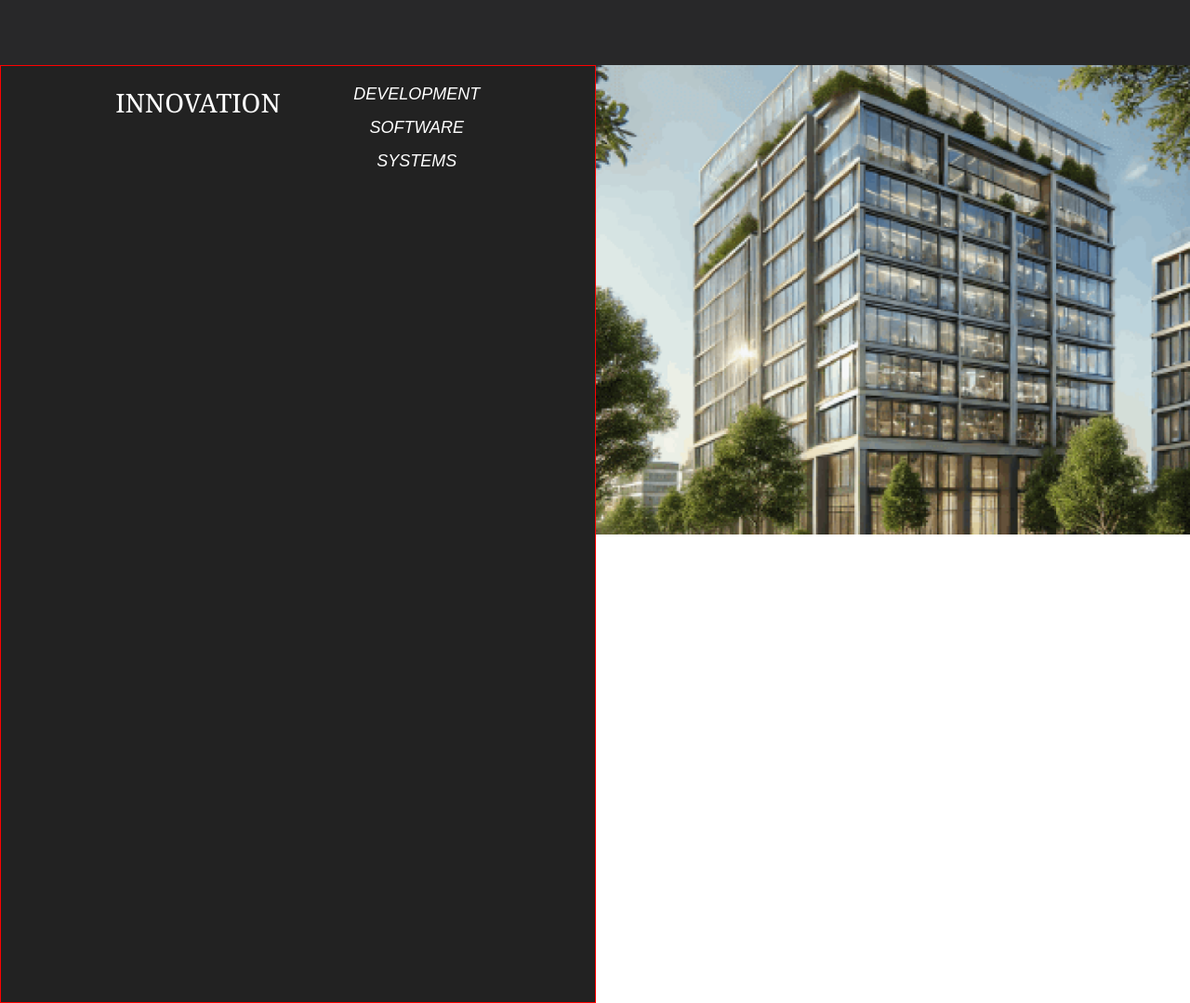
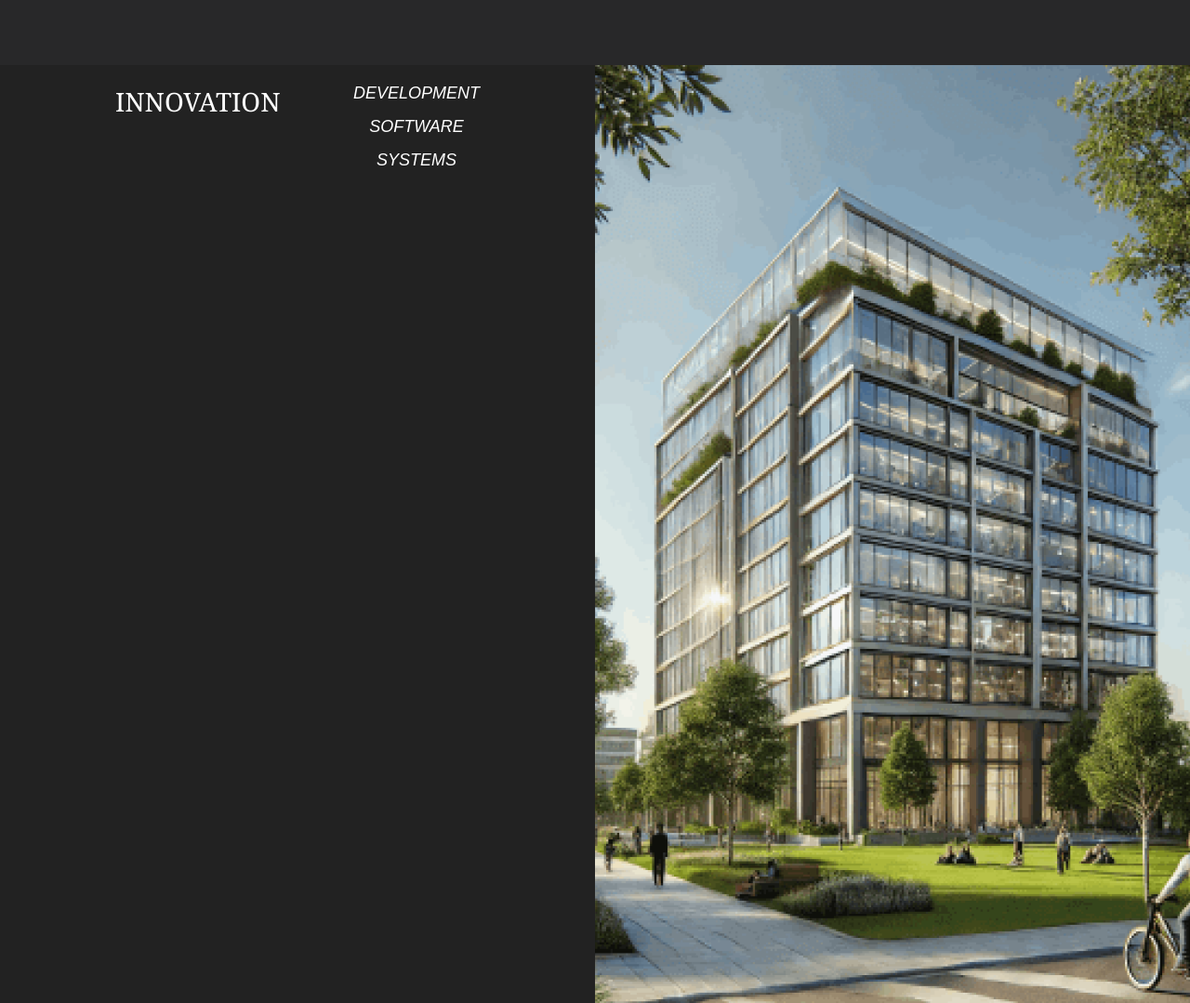
Before and after one commit to maksiii1/innovation.js, a plain HTML site: page main-page/index.html in a window 1280 px wide. Shown: the whole page at 93% size. Drawn offline with Linux system fonts and the light colour scheme.

Commit message:
fix images and blocks

```diff
--- a/styles/styles.css
+++ b/styles/styles.css
@@ -6,6 +6,7 @@
 
 .header {
   position: fixed;
+  z-index: 99999;
   top: 0;
   height: 100px;
   width: 100%;
@@ -28,7 +29,6 @@
 .section-1__content {
   background-color: rgb(34, 34, 34);
   width: 1180px;
-  border: 1px solid red;
   position: relative;
 }
 
@@ -88,7 +88,7 @@
 
   .section-1__img {
     width: 100%;
-    height: 50%;
+    height: 100%;
   }
 
   .main__head {
@@ -174,5 +174,3 @@
     font-size: 14px;
   }
 }
-
-/*last*/
```
